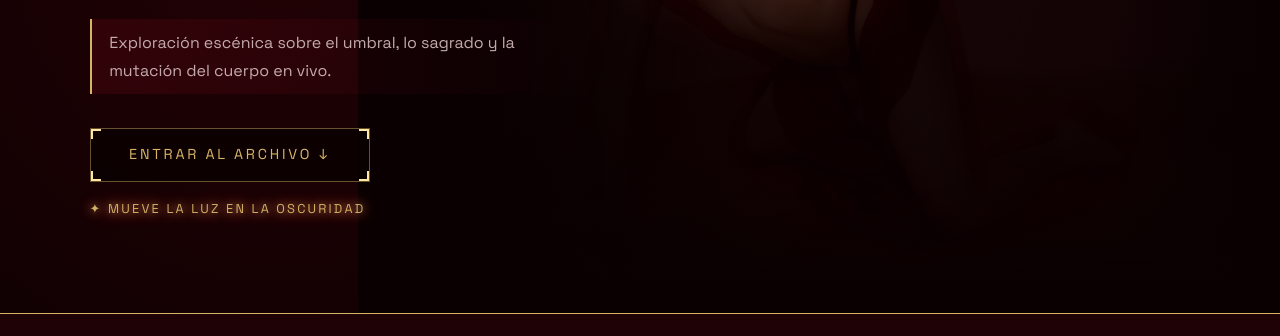
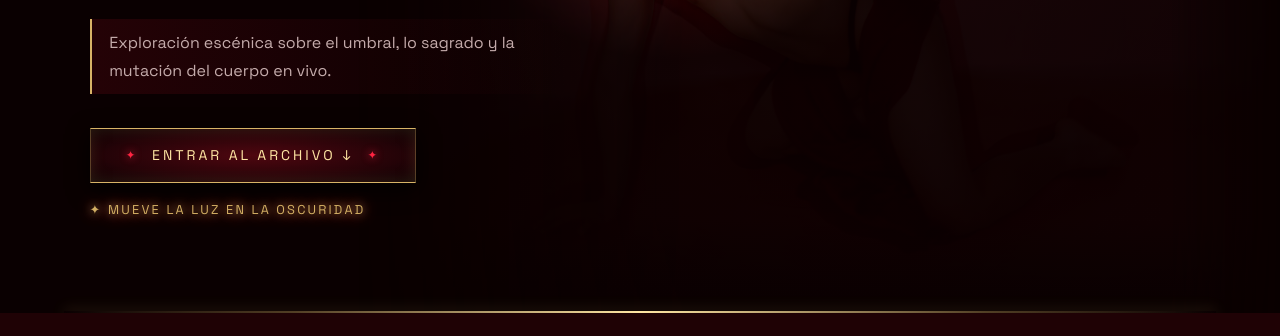
Before and after one commit to sigilo-digital/Lexie-Koishiro, a plain HTML site: page index.html in a window 1280 px wide. Shown: the part 464-800 px from the top of the page. Drawn offline with Linux system fonts and the light colour scheme; a web font is replaced by a local one.

Commit message:
Update styles.css

```diff
--- a/css/styles.css
+++ b/css/styles.css
@@ -1,5 +1,5 @@
 :root {
-    --bg-crimson: #1f0205;       /* Rojo sangre muy profundo */
+    --bg-crimson: #1f0205;       /* Rojo sangre profundo */
     --bg-darker: #0a0001;        /* Negro obsidiana */
     --blood-glow: rgba(185, 15, 35, 0.35);
     --gold: #d8b467;             /* Dorado ritual */
@@ -33,7 +33,7 @@ body {
 .navbar {
     background-color: rgba(10, 0, 1, 0.94);
     backdrop-filter: blur(10px);
-    border-bottom: 1px solid rgba(216, 180, 103, 0.4);
+    border-bottom: 1px solid rgba(216, 180, 103, 0.35);
     box-shadow: 0 4px 25px rgba(0, 0, 0, 0.85);
     padding: 1rem 3rem;
     position: sticky;
@@ -139,13 +139,11 @@ body {
     text-shadow: 0 0 10px var(--cyber-red);
 }
 
-/* --- HERO: SIN DOBLE MARCO, SOLO UNA LÍNEA DORADA INFERIOR --- */
+/* --- HERO: FUSIÓN INVISIBLE Y DIVISIÓN DORADA ELEGANTE --- */
 .hero {
     position: relative;
     width: 100%;
     background-color: var(--bg-darker);
-    background-image: radial-gradient(circle at 22% 45%, rgba(110, 8, 20, 0.24) 0%, var(--bg-darker) 62%);
-    border-bottom: 1px solid var(--gold); /* Única línea dorada divisoria */
     overflow: hidden;
     cursor: crosshair;
     display: flex;
@@ -153,25 +151,34 @@ body {
     align-items: center;
 }
 
+/* Filete dorado elegante en la base del Hero con destello central */
+.hero::after {
+    content: "";
+    position: absolute;
+    bottom: 0;
+    left: 5%;
+    right: 5%;
+    height: 2px;
+    background: linear-gradient(
+        90deg,
+        transparent 0%,
+        rgba(216, 180, 103, 0.35) 20%,
+        var(--gold-bright) 50%,
+        rgba(216, 180, 103, 0.35) 80%,
+        transparent 100%
+    );
+    box-shadow: 0 0 14px var(--gold-glow);
+    z-index: 5;
+}
+
 .hero-media {
     position: relative;
     width: 72%;
     max-width: 960px;
     line-height: 0;
-}
-
-/* Difuminado total en los 4 bordes para borrar cualquier línea cuadrada */
-.hero-media::after {
-    content: "";
-    position: absolute;
-    inset: 0;
-    pointer-events: none;
-    z-index: 2;
-    background:
-        linear-gradient(to right, var(--bg-darker) 0%, rgba(10, 0, 1, 0.65) 18%, transparent 45%),
-        linear-gradient(to left, var(--bg-darker) 0%, transparent 18%),
-        linear-gradient(to top, var(--bg-darker) 0%, transparent 16%),
-        linear-gradient(to bottom, var(--bg-darker) 0%, transparent 14%);
+    /* Máscara directa sobre todo el contenedor para eliminar el corte izquierdo por completo */
+    -webkit-mask-image: linear-gradient(to right, transparent 0%, rgba(0, 0, 0, 0.55) 18%, black 36%, black 88%, transparent 100%);
+    mask-image: linear-gradient(to right, transparent 0%, rgba(0, 0, 0, 0.55) 18%, black 36%, black 88%, transparent 100%);
 }
 
 .hero-img {
@@ -179,11 +186,11 @@ body {
     height: auto;
     display: block;
     filter: contrast(1.12) brightness(0.92) saturate(1.08);
-    -webkit-mask-image: radial-gradient(ellipse 66% 84% at 56% 50%, black 38%, transparent 94%);
-    mask-image: radial-gradient(ellipse 66% 84% at 56% 50%, black 38%, transparent 94%);
+    -webkit-mask-image: linear-gradient(to bottom, transparent 0%, black 12%, black 86%, transparent 100%);
+    mask-image: linear-gradient(to bottom, transparent 0%, black 12%, black 86%, transparent 100%);
 }
 
-/* Linterna calibrada al rostro */
+/* Linterna calibrada exactamente sobre tu rostro (34% horizontal, 25% vertical) */
 .cave-flashlight {
     display: block;
     position: absolute;
@@ -191,17 +198,17 @@ body {
     pointer-events: none;
     background:
         radial-gradient(
-            circle 250px at var(--x, 45%) var(--y, 26%),
+            circle 250px at var(--x, 34%) var(--y, 25%),
             rgba(10, 0, 1, 0.0) 0%,
             rgba(10, 0, 1, 0.56) 55%,
             rgba(10, 0, 1, 0.92) 100%
         ),
         radial-gradient(
-            circle 145px at 45% 26%,
-            rgba(255, 235, 225, 0.15) 0%,
+            circle 150px at 34% 25%,
+            rgba(255, 235, 225, 0.16) 0%,
             transparent 75%
         );
-    z-index: 1;
+    z-index: 2;
 }
 
 .hero-content {
@@ -392,45 +399,58 @@ body {
     }
 }
 
-/* --- BOTÓN MINIMALISTA CON ESQUINAS DORADAS REFORZADAS --- */
+/* --- BOTÓN RELICARIO CYBER-PAGANO --- */
 .btn-gold {
     position: relative;
-    display: inline-block;
-    padding: 0.9rem 2.4rem;
-    border: 1px solid rgba(216, 180, 103, 0.45);
-    background: rgba(10, 0, 1, 0.85);
-    color: var(--gold);
+    display: inline-flex;
+    align-items: center;
+    gap: 0.85rem;
+    padding: 0.95rem 2.2rem;
+    border-top: 1px solid var(--gold);
+    border-bottom: 1px solid var(--gold);
+    border-left: 1px solid rgba(216, 180, 103, 0.35);
+    border-right: 1px solid rgba(216, 180, 103, 0.35);
+    background: radial-gradient(ellipse at center, rgba(115, 10, 24, 0.65) 0%, rgba(12, 1, 3, 0.95) 100%);
+    color: var(--gold-bright);
     text-decoration: none;
-    font-size: 0.9rem;
+    font-size: 0.88rem;
     text-transform: uppercase;
-    letter-spacing: 2.8px;
-    /* Esquinas doradas estilo encuadre ritual / mira cyber */
-    background-image:
-        linear-gradient(to right, var(--gold-bright) 10px, transparent 10px),
-        linear-gradient(to bottom, var(--gold-bright) 10px, transparent 10px),
-        linear-gradient(to left, var(--gold-bright) 10px, transparent 10px),
-        linear-gradient(to bottom, var(--gold-bright) 10px, transparent 10px),
-        linear-gradient(to right, var(--gold-bright) 10px, transparent 10px),
-        linear-gradient(to top, var(--gold-bright) 10px, transparent 10px),
-        linear-gradient(to left, var(--gold-bright) 10px, transparent 10px),
-        linear-gradient(to top, var(--gold-bright) 10px, transparent 10px);
-    background-size: 10px 2px, 2px 10px;
-    background-position:
-        top left, top left,
-        top right, top right,
-        bottom left, bottom left,
-        bottom right, bottom right;
-    background-repeat: no-repeat;
-    transition: all 0.35s ease;
+    letter-spacing: 3px;
+    box-shadow:
+        0 6px 22px rgba(0, 0, 0, 0.85),
+        inset 0 0 15px rgba(216, 180, 103, 0.16);
+    transition: all 0.4s ease;
+}
+
+.btn-gold::before,
+.btn-gold::after {
+    content: "✦";
+    font-size: 0.72rem;
+    color: var(--cyber-red);
+    text-shadow: 0 0 8px var(--cyber-red);
+    transition: transform 0.4s ease, color 0.4s ease;
 }
 
 .btn-gold:hover {
     border-color: var(--gold-bright);
-    background-color: rgba(216, 180, 103, 0.12);
+    background: radial-gradient(ellipse at center, rgba(165, 16, 36, 0.8) 0%, rgba(25, 2, 5, 0.96) 100%);
     color: var(--ivory);
-    text-shadow: 0 0 10px var(--gold-glow);
-    box-shadow: 0 0 22px rgba(216, 180, 103, 0.25);
+    text-shadow: 0 0 12px var(--gold-bright);
+    box-shadow:
+        0 0 28px var(--gold-glow),
+        0 0 40px var(--blood-glow),
+        inset 0 0 20px rgba(216, 180, 103, 0.28);
     transform: translateY(-2px);
+}
+
+.btn-gold:hover::before {
+    transform: rotate(90deg);
+    color: var(--gold-bright);
+}
+
+.btn-gold:hover::after {
+    transform: rotate(-90deg);
+    color: var(--gold-bright);
 }
 
 /* --- SECCIONES Y GALERÍA --- */
@@ -542,13 +562,46 @@ body {
     font-size: 1rem;
 }
 
-/* --- SEMBLANZA (CON LÍNEA DORADA SUPERIOR) --- */
+/* --- SEMBLANZA (CON FILETE DORADO DE LUJO) --- */
 .bio-section {
+    position: relative;
     margin-top: 6rem;
-    padding: 4.5rem 2rem;
-    border-top: 1px solid var(--gold); /* Línea dorada divisoria hacia Sobre mí */
+    padding: 5rem 2rem;
     text-align: center;
     background: radial-gradient(circle at center, rgba(110, 8, 20, 0.28) 0%, transparent 72%);
+}
+
+/* Filete dorado degradado con destello central */
+.bio-section::before {
+    content: "";
+    position: absolute;
+    top: 0;
+    left: 10%;
+    right: 10%;
+    height: 2px;
+    background: linear-gradient(
+        90deg,
+        transparent 0%,
+        rgba(216, 180, 103, 0.35) 22%,
+        var(--gold-bright) 50%,
+        rgba(216, 180, 103, 0.35) 78%,
+        transparent 100%
+    );
+    box-shadow: 0 0 14px var(--gold-glow);
+}
+
+/* Rombo ornamental sobre el centro de la línea */
+.bio-section::after {
+    content: "✦";
+    position: absolute;
+    top: -13px;
+    left: 50%;
+    transform: translateX(-50%);
+    background-color: var(--bg-crimson);
+    padding: 0 0.8rem;
+    color: var(--gold-bright);
+    font-size: 1.1rem;
+    text-shadow: 0 0 12px var(--gold-bright);
 }
 
 .bio-container {
@@ -609,7 +662,7 @@ body {
     .nav-container { flex-direction: column; gap: 1rem; }
     .nav-links { flex-wrap: wrap; justify-content: center; gap: 1rem; }
     .hero { flex-direction: column; }
-    .hero-media { width: 100%; }
+    .hero-media { width: 100%; -webkit-mask-image: none; mask-image: none; }
     .cave-flashlight { display: none; }
     .hero-content {
         position: relative;
```
